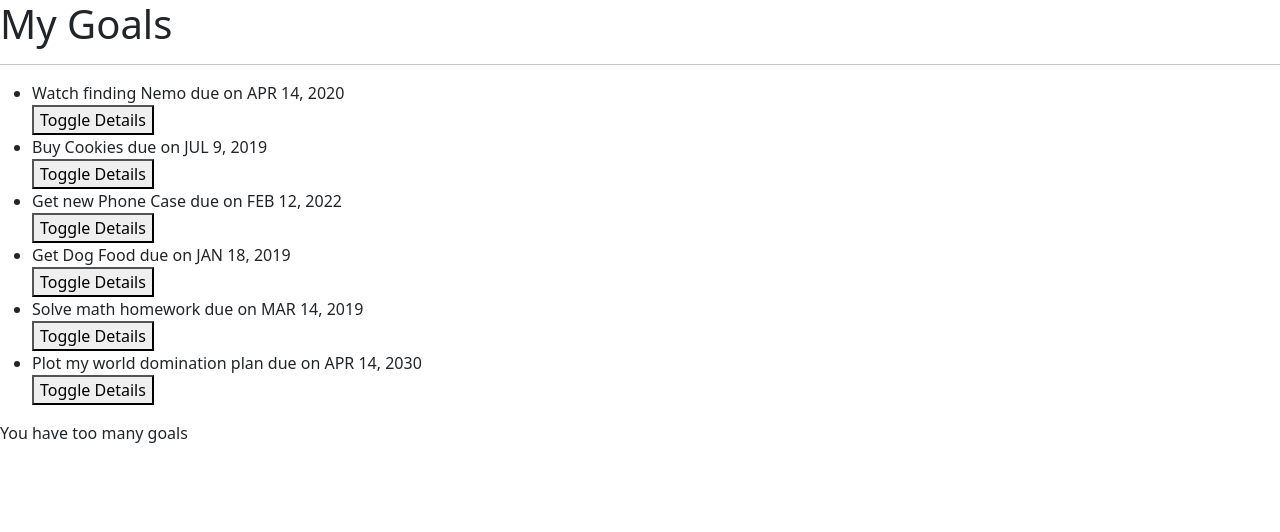
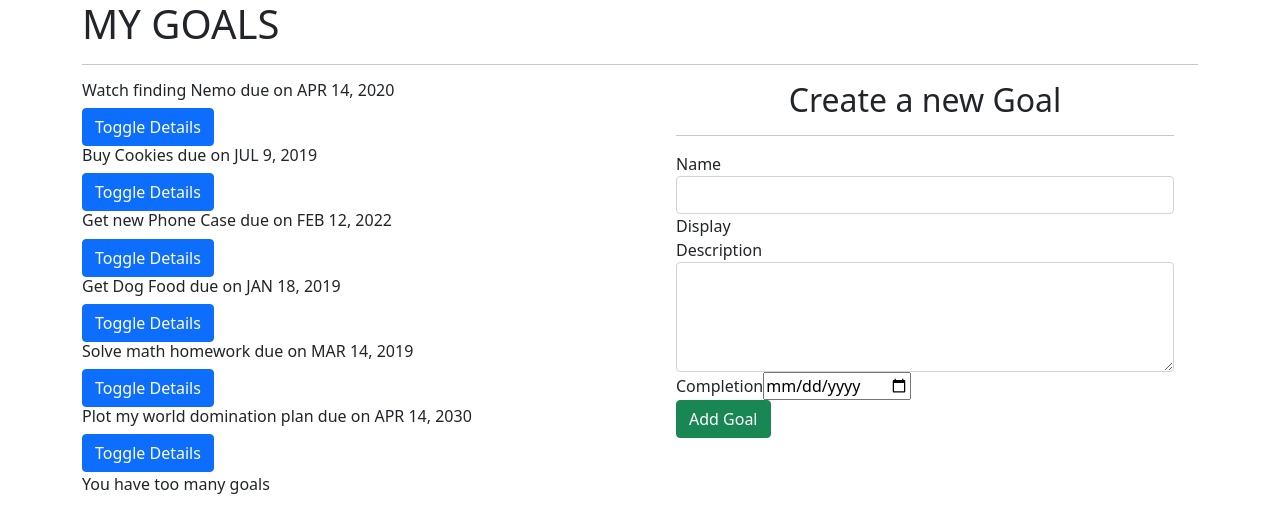
Before and after one commit to johngolem/Goals, an Angular app: page / in a window 1280 px wide. Shown: the top 532 px of the page. Built offline with nearby package versions, Linux system fonts and the light colour scheme.

Commit message:
add form component

```diff
--- a/src/app/app.module.ts
+++ b/src/app/app.module.ts
@@ -8,6 +8,7 @@ import { GoalDetailComponent } from './goal-detail/goal-detail.component';
 import { StrikethroughDirective } from './strikethrough.directive';
 import { DateCountPipe } from './date-count.pipe';
 import { GoalFormComponent } from './goal-form/goal-form.component';
+import { FormsModule } from '@angular/forms';
 
 @NgModule({
   declarations: [
@@ -20,7 +21,8 @@ import { GoalFormComponent } from './goal-form/goal-form.component';
   ],
   imports: [
     BrowserModule,
-    AppRoutingModule
+    AppRoutingModule,
+    FormsModule
   ],
   providers: [],
   bootstrap: [AppComponent]
--- a/src/app/goal-form/goal-form.component.html
+++ b/src/app/goal-form/goal-form.component.html
@@ -1 +1,27 @@
-<p>goal-form works!</p>
+<div class="container-fluid">
+    <h2 class="text-center">Create a new Goal</h2>
+    <hr>
+    <form #goalForm='ngForm'>
+        <div class="form-group">
+
+            <label for="name">Name</label>
+            <input type="text" required class="form-control" id="name" [(ngModel)]="newGoal.name" name="name">
+
+  <!-- Testing to see if we get any data -->
+            Display {{newGoal.name}}
+        </div>
+        <div class="form-group">
+
+            <label for="description">Description</label>
+            <textarea class="form-control" id="description" rows="4" required></textarea>
+
+        </div>
+        <div class="form-group">
+
+            <label for="complete">Completion</label>
+            <input type='date' id="complete" required>
+
+        </div>
+        <button type="submit" class="btn btn-success">Add Goal</button>
+    </form>
+  </div>
--- a/src/app/goal-form/goal-form.component.ts
+++ b/src/app/goal-form/goal-form.component.ts
@@ -1,4 +1,5 @@
 import { Component, OnInit } from '@angular/core';
+import { Goal } from '../goal';
 
 @Component({
   selector: 'app-goal-form',
@@ -6,6 +7,7 @@ import { Component, OnInit } from '@angular/core';
   styleUrls: ['./goal-form.component.css']
 })
 export class GoalFormComponent implements OnInit {
+  newGoal = new Goal(0,"","",new Date());
 
   constructor() { }
 
--- a/src/app/goal/goal.component.html
+++ b/src/app/goal/goal.component.html
@@ -1,12 +1,27 @@
-<h1>My Goals</h1>
-<hr>
-<ul>
-  <div *ngFor='let goal of goals;let i = index'>
-    <li appStrikethrough>{{goal.name}} due on
-  {{goal.completeDate|date|uppercase}}</li>
-    <button (click)='toggleDetails(i)'>Toggle Details</button>
-    <app-goal-detail *ngIf='goal.showDescription' [goal]='goal' (isComplete) = 'completeGoal($event,i)'></app-goal-detail>
-    <app-goal-detail *ngIf='goal.showDescription' [goal]='goal' (isComplete) = 'deleteGoal($event,i)'></app-goal-detail>
+
+<div class="container">
+  <h1>MY GOALS</h1>
+  <hr>
+
+  <div class="row">
+    <div class="col-md-6">
+      <div *ngFor='let goal of goals;let i = index'>
+        <div>
+          <h6 id={{i}} appStrikethrough>{{goal.name}} due on {{goal.completeDate|date|uppercase}}</h6>
+          <button (click)='toggleDetails(i)' class="btn btn-primary">Toggle Details</button>
+
+
+        </div>
+
+        <div *ngIf='goal.showDescription'>
+          <app-goal-detail *ngIf='goal.showDescription' [goal]='goal' (isComplete) = 'completeGoal($event,i)'></app-goal-detail>
+          <app-goal-detail *ngIf='goal.showDescription' [goal]='goal' (isComplete) = 'deleteGoal($event,i)'></app-goal-detail>
+        </div>
+      </div>
+    </div>
+    <div class="col-md-6">
+      <app-goal-form></app-goal-form>
+    </div>
   </div>
-</ul>
-<p *ngIf='goals.length > 5'>You have too many goals</p>
+  <p *ngIf='goals.length > 5'>You have too many goals</p>
+</div>
```
